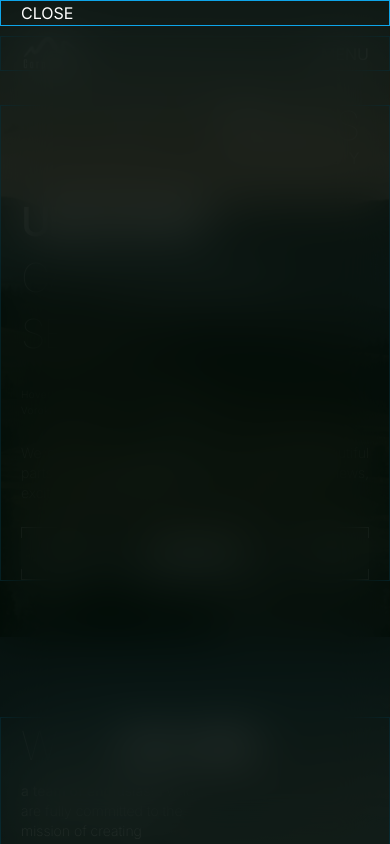
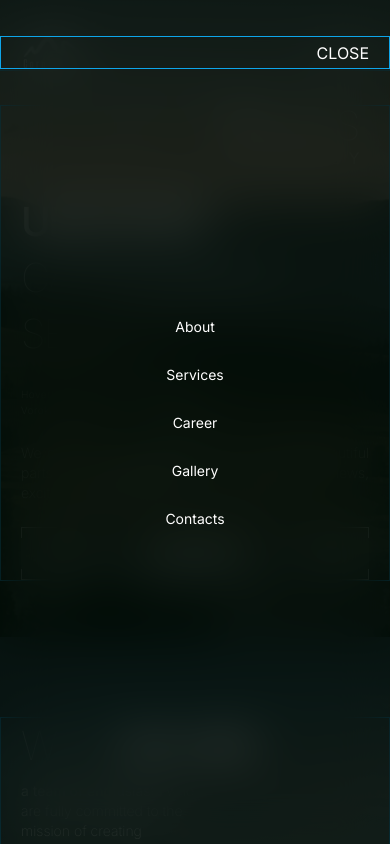
Before and after one commit to darynakarmazin/carp-travel, a Next.js app: page / in a window 390 px wide. Both pictures are taken after a click on the button "MENU". Shown: the top 844 px of the page. Built offline with nearby package versions, Linux system fonts and the light colour scheme.

Commit message:
Added fn for mobile modal

```diff
--- a/src/components/Header/Header.tsx
+++ b/src/components/Header/Header.tsx
@@ -13,10 +13,6 @@ function Header() {
 
   const openMobileMenu = () => {
     setIsMobileMenuOpen(true);
-  };
-
-  const closeMobileMenu = () => {
-    setIsMobileMenuOpen(false);
   };
 
   return (
@@ -44,7 +40,10 @@ function Header() {
           </nav>
         </Container>
       </header>
-      <MobileMenu isOpen={isMobileMenuOpen} onClose={closeMobileMenu} />
+      <MobileMenu
+        isOpen={isMobileMenuOpen}
+        setIsMobileMenuOpen={setIsMobileMenuOpen}
+      />
     </>
   );
 }
--- a/src/components/MobileMenu.tsx
+++ b/src/components/MobileMenu.tsx
@@ -1,21 +1,54 @@
+"use client";
+
+import { Link } from "react-scroll";
 import Container from "./Container";
+import menu from "../data/navbar.json";
+
+const duration = 100;
 
 interface Props {
   isOpen: boolean;
-  onClose: () => void;
+  setIsMobileMenuOpen: React.Dispatch<React.SetStateAction<boolean>>;
 }
 
-function MobileMenu({ isOpen, onClose }: Props) {
+function MobileMenu({ isOpen, setIsMobileMenuOpen }: Props) {
+  const handleModalClose = () => {
+    setIsMobileMenuOpen(false);
+  };
+
   return (
     <div
-      className={`md:hidden block fixed z-[100] top-0 left-0 w-full h-full bg-[#010A05BF]/[0.75] backdrop-blur-xl transition-all duration-500 ease-in-out ${
+      className={`md:hidden block fixed z-[100] top-0 left-0 w-full py-9 h-full bg-[#010A05BF]/[0.75] backdrop-blur-xl transition-all duration-500 ease-in-out ${
         isOpen ? "opacity-100 visible" : "opacity-0 invisible"
       }`}
     >
       <Container>
-        <button className={`md:hidden`} type="button" onClick={onClose}>
-          CLOSE
-        </button>
+        <div className="flex items-center justify-end">
+          <button
+            className="py-[3.5px]"
+            type="button"
+            onClick={handleModalClose}
+          >
+            CLOSE
+          </button>
+        </div>
+        <ul className="flex flex-col gap-6 items-center justify-center absolute top-0 left-0 right-0 bottom-0">
+          {menu.map(({ id, src, text }, index) => (
+            <li key={id}>
+              <Link
+                className="text-[14px] leading-tight no-underline hover:cursor-pointer link py-[4spx] hover:underline focus:underline transition-all duration-500 ease-in-out"
+                to={src}
+                spy={true}
+                smooth={true}
+                duration={duration * (index + 1)}
+                href="/"
+                onClick={handleModalClose}
+              >
+                {text}
+              </Link>
+            </li>
+          ))}
+        </ul>
       </Container>
     </div>
   );
```
